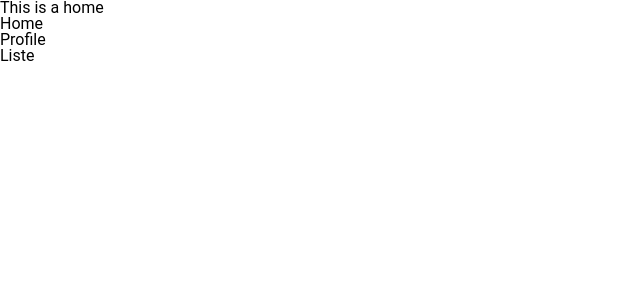
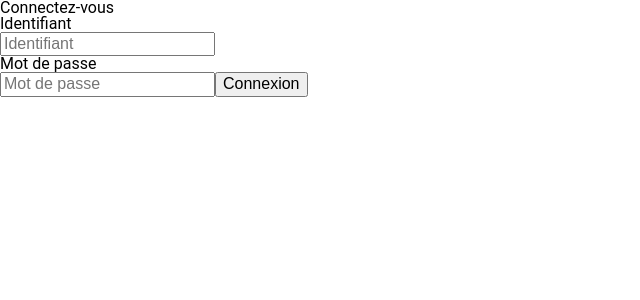
Before and after one commit to fedre30/react-challenge-191026, a React (Create React App) app in the folder Client/: page /login in a window 1280 px wide. Shown: the top 300 px of the page, without its empty margins (0-640 px from the left). Built offline with nearby package versions, Linux system fonts and the light colour scheme.

Commit message:
basic layout for login view

```diff
--- a/Client/src/App.js
+++ b/Client/src/App.js
@@ -4,6 +4,7 @@ import { ResetGlobalStyle } from "styles";
 import { Home } from "views/home";
 import { Profile } from "views/profile";
 import { List } from "views/list";
+import { Login } from "views/login";
 
 export const App = () => {
   return (
@@ -11,6 +12,9 @@ export const App = () => {
       <ResetGlobalStyle />
       <Router>
         <Switch>
+          <Route path="/login">
+            <Login />
+          </Route>
           <Route path="/profile">
             <Profile />
           </Route>
--- /dev/null
+++ b/Client/src/views/login.tsx
@@ -0,0 +1,22 @@
+import React from "react";
+// import { Link } from "react-router-dom";
+
+
+export const Login = () => {
+  var api_base_url = "http://51.15.215.94:8090/API/server/public";
+  var url = "/signup";
+  return (
+    <>
+      <section className="login">
+        <h2>Connectez-vous</h2>
+        <form method="post" action={api_base_url + url} className="login-form">
+          <p className="username-label">Identifiant</p>
+          <input type="text" placeholder="Identifiant"></input>
+          <p className="password-label">Mot de passe</p>
+          <input type="password" placeholder="Mot de passe"></input>
+          <button type="submit">Connexion</button>
+        </form>
+      </section>
+    </>
+  )
+}
```
Also changed, not shown: Client/src/views/home.tsx (+5 -2 lines), 1 other file (tests, documents, lock files or other folders).
